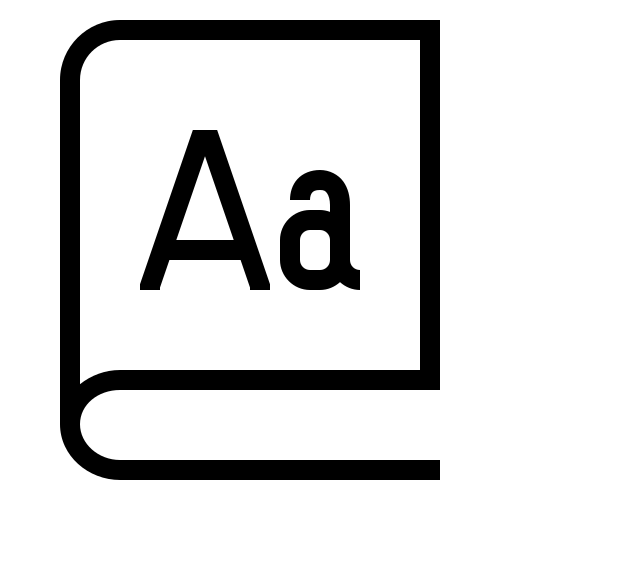
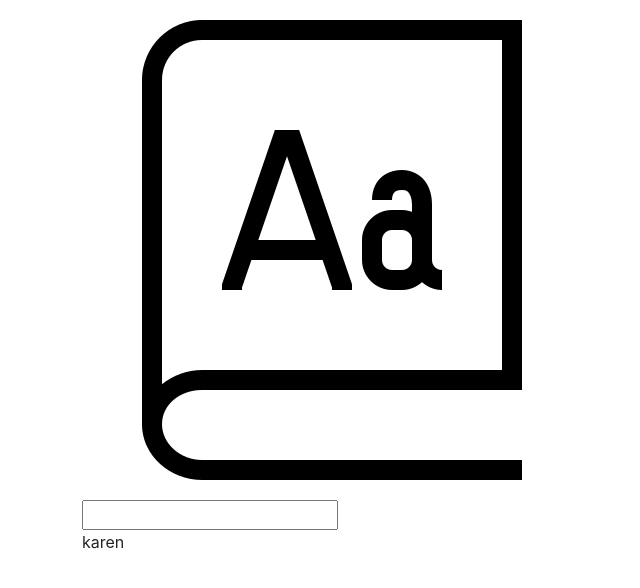
Before and after one commit to KarenJPerez1280/perezdictionary, a React (Create React App) app: page / in a window 1280 px wide. Shown: the top 588 px of the page, without its empty margins (0-640 px from the left). Built offline with nearby package versions, Linux system fonts and the light colour scheme.

Commit message:
search engine

```diff
--- a/src/App.js
+++ b/src/App.js
@@ -1,15 +1,24 @@
 
 import './App.css';
 import dictionary from './dictionary.png';
+import Dictionary from './Dictionary';
 
 export default function App() {
   return (
     <div className="App">
-      <header className="App-header">
+      <div className='container'>
+        <header className="App-header">
 
-        <img src={dictionary} className="Dictionary" alt="img" />
+          <img src={dictionary} className="Dictionary" alt="img" />
 
-      </header>
+        </header>
+        <main>
+          <Dictionary />
+        </main>
+        <footer className='footer'>
+          karen
+        </footer>
+      </div>
     </div>
   );
 }
--- /dev/null
+++ b/src/Dictionary.css
@@ -0,0 +1,4 @@
+.Dictionary {
+    font-style: italic;
+    color: blue;
+}
--- /dev/null
+++ b/src/Dictionary.js
@@ -0,0 +1,30 @@
+import React, { useState } from "react";
+import "./Dictionary.css";
+export default function Dictionary() {
+    let [keyword, setKeyword] = useState("");
+
+    function search(event) {
+        event.preventDefault();
+        alert(`searching ${keyword}`);
+
+    }
+
+    function handleKeywordChange(event) {
+        setKeyword(event.target.value);
+
+    }
+
+    return (
+        <div className="Dictionary">
+
+            <form onSubmit={search}>
+                <input type="search" onChange={handleKeywordChange} />
+
+            </form>
+
+
+
+
+        </div>
+    );
+}
```
